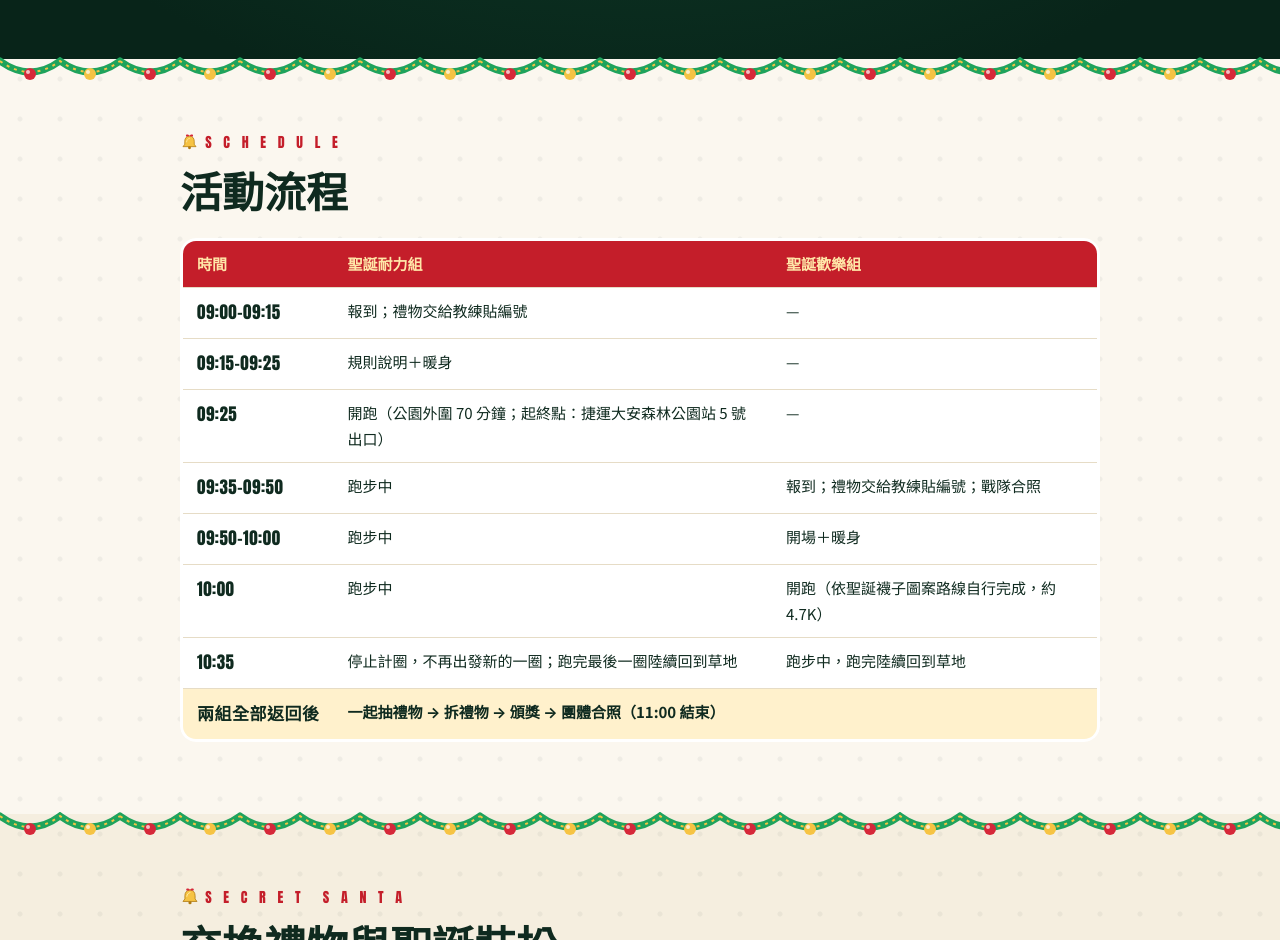
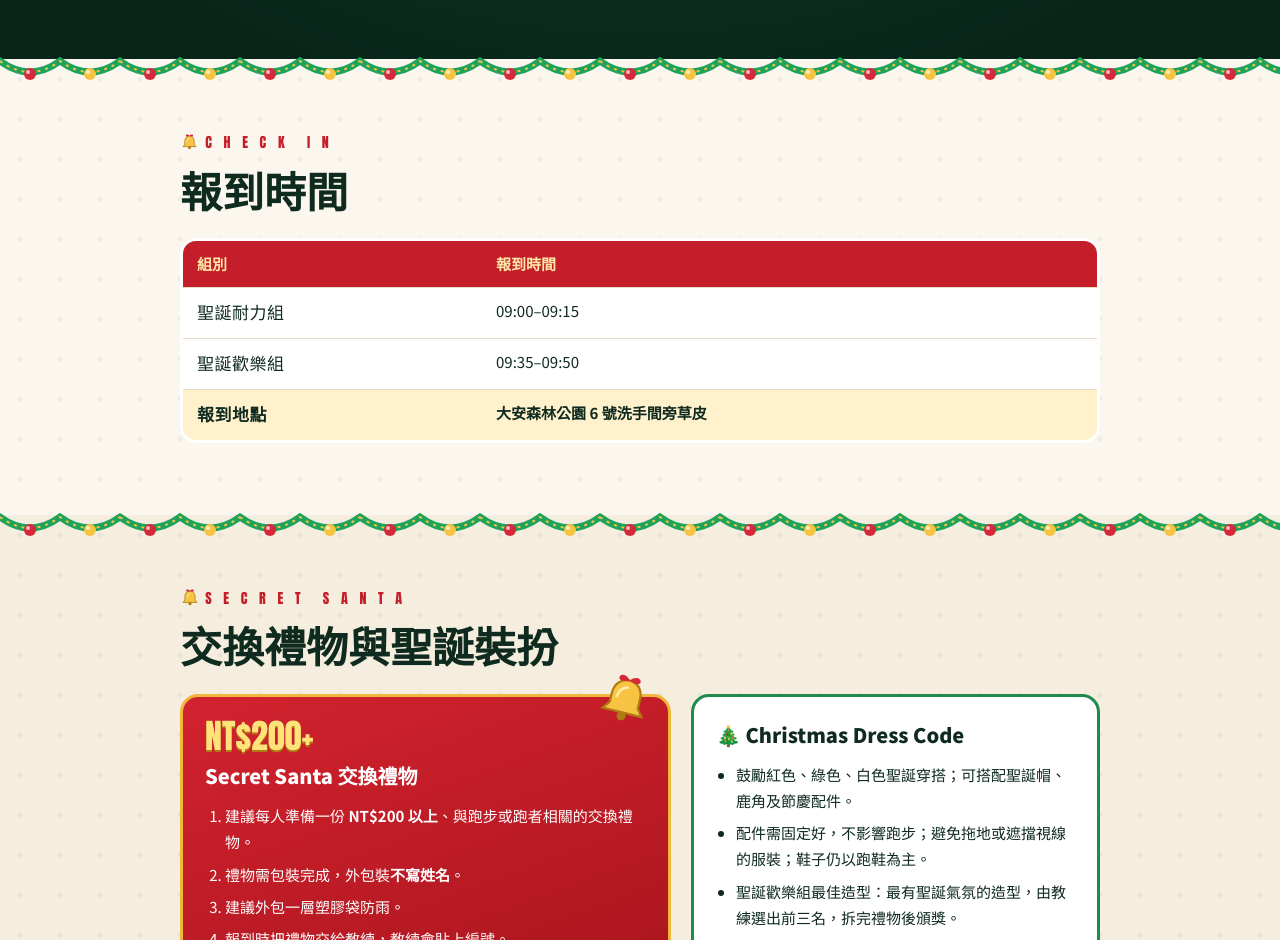
Before and after one commit to asafa100m-alt/nid-secret-santa-run, a plain HTML site: page index.html in a window 1280 px wide. Shown: the part 2420-3360 px from the top of the page. Drawn offline with Linux system fonts and the light colour scheme; no server answers.

Commit message:
Add files via upload

```diff
--- a/index.html
+++ b/index.html
@@ -397,19 +397,14 @@ footer .fl{color:#DDEBE2}
 
 <section class="block paper" id="schedule">
   <div class="wrap">
-    <p class="sec-eyebrow">S C H E D U L E</p>
-    <h2 class="sec-title">活動流程</h2>
+    <p class="sec-eyebrow">C H E C K　I N</p>
+    <h2 class="sec-title">報到時間</h2>
     <div class="sched-wrap">
       <table class="sched">
-        <tr><th>時間</th><th>聖誕耐力組</th><th>聖誕歡樂組</th></tr>
-        <tr><td>09:00–09:15</td><td>報到；禮物交給教練貼編號</td><td>—</td></tr>
-        <tr><td>09:15–09:25</td><td>規則說明＋暖身</td><td>—</td></tr>
-        <tr><td>09:25</td><td>開跑（公園外圍 70 分鐘；起終點：捷運大安森林公園站 5 號出口）</td><td>—</td></tr>
-        <tr><td>09:35–09:50</td><td>跑步中</td><td>報到；禮物交給教練貼編號；戰隊合照</td></tr>
-        <tr><td>09:50–10:00</td><td>跑步中</td><td>開場＋暖身</td></tr>
-        <tr><td>10:00</td><td>跑步中</td><td>開跑（依聖誕襪子圖案路線自行完成，約 4.7K）</td></tr>
-        <tr><td>10:35</td><td>停止計圈，不再出發新的一圈；跑完最後一圈陸續回到草地</td><td>跑步中，跑完陸續回到草地</td></tr>
-        <tr class="all"><td>兩組全部返回後</td><td colspan="2">一起抽禮物 → 拆禮物 → 頒獎 → 團體合照（11:00 結束）</td></tr>
+        <tr><th>組別</th><th>報到時間</th></tr>
+        <tr><td>聖誕耐力組</td><td>09:00–09:15</td></tr>
+        <tr><td>聖誕歡樂組</td><td>09:35–09:50</td></tr>
+        <tr class="all"><td>報到地點</td><td>大安森林公園 6 號洗手間旁草皮</td></tr>
       </table>
     </div>
   </div>
```
